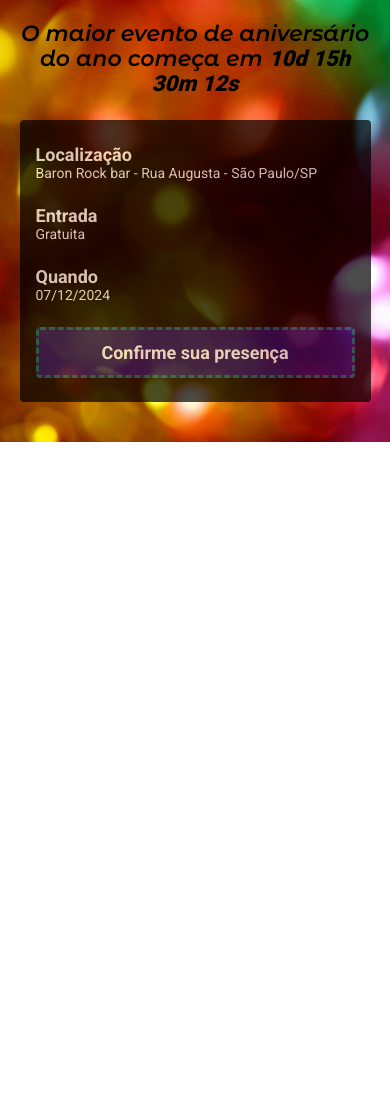
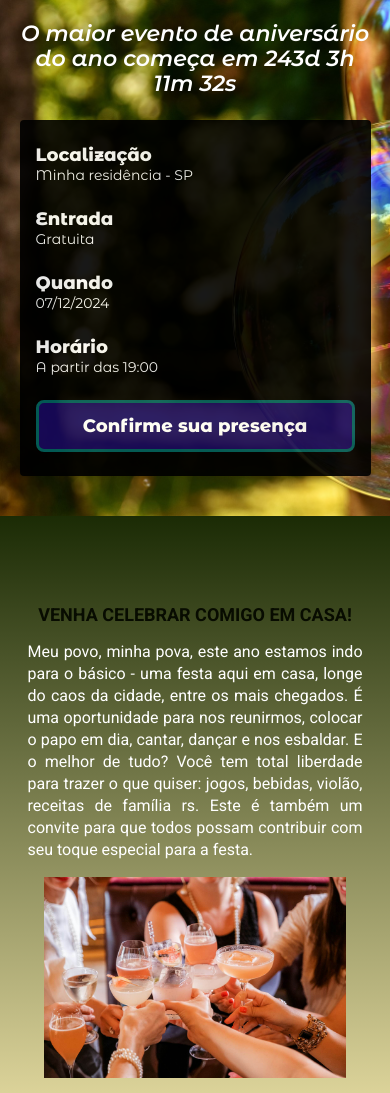
Before and after one commit to raquelbiondi/evento_aniversario, a website built with Parcel: page src/index.html in a window 390 px wide. Shown: the part 113-1206 px from the top of the page. Before the commit the page ends 844 px from the top, so only its background shows below. Built offline with nearby package versions, Linux system fonts and the light colour scheme.

Commit message:
finalizando a responsividade

```diff
--- a/src/index.html
+++ b/src/index.html
@@ -22,7 +22,7 @@
                 <ul class="infos-bar__infos">
                     <li class="infos-bar__infos__item">
                         <b>Localização</b>
-                        Baron Rock bar - Rua Augusta - São Paulo/SP
+                        Minha residência - SP
                     </li>
                     <li class="infos-bar__infos__item"><b>Entrada</b>
                         Gratuita
@@ -30,12 +30,39 @@
                     <li class="infos-bar__infos__item"><b>Quando</b>
                         07/12/2024
                     </li>
+                    <li class="infos-bar__infos__item"><b>Horário</b>
+                        A partir das 19:00
+                    </li>
                 </ul>
                 <a href="#" class="button button--primary">Confirme sua presença</a>
             </div>
         </div>
     </header>
 
+    <section class="event event--introducao event--image-left">
+        <div class="container">
+            <div class="event__details">
+                <h2 class="event__details__title">VENHA CELEBRAR COMIGO EM CASA!</h2>
+                <p class="event__details__description">
+                    Meu povo, minha pova, este ano estamos indo para o básico - uma festa aqui em casa, longe do caos da cidade, entre os mais chegados. É uma oportunidade para nos reunirmos, colocar o papo em dia, cantar, dançar e nos esbaldar. E o melhor de tudo? Você tem total liberdade para trazer o que quiser: jogos, bebidas, violão, receitas de família rs. Este é também um convite para que todos possam contribuir com seu toque especial para a festa.
+                </p>
+            </div>
+            <img class="event__image" src="images/drinks.jpg" alt="imagem de drinks">
+        </div>
+    </section>
+
+    <section class="event event--mais-infos">
+        <div class="container">
+            <div class="event__details">
+                <h2 class="event__details__title">+ INFOS</h2>
+                <p class="event__details__description">
+                    O intuito é fazer uma festa com uma variedade de comes e bebes, pra deixar todo mundo felizz! Já contem com: petiscos, bebidas geladinhas, drinks especiais, docinhos.., BOLO! Estou preparando tudo com muito carinho, como a boa sagitariana que sou. Teremos opções para todo mundo, pra quem é vegano(a)/ vegetariano(a) e pra quem consome carne também. Então, traga sua boa energia e vamos comigo criar um dia memorável!
+                </p>
+            </div>
+            <img class="event__image" src="images/decoracao.jpg" alt="mesa com petiscos">
+        </div>
+    </section>
+
     <script src="scripts/main.js"></script>
 </body>
 </html>
--- a/src/scripts/main.js
+++ b/src/scripts/main.js
@@ -0,0 +1,33 @@
+const dataDoEvento = new Date("Dec 7, 2024 19:00:00");
+const timeStampDoEvento = dataDoEvento.getTime();
+//função do JS pra trabalhar com intervalos
+//configurando um intervalo
+
+const contaAsHoras = setInterval(function() {
+    const agora = new Date();
+    const timeStampAtual = agora.getTime();
+
+    const distanciaAteOEvento = timeStampDoEvento - timeStampAtual;
+
+    const diasEmMs = 1000 * 60 * 60 * 24;
+    const horaEmMs = 1000 * 60 * 60;
+    const minutoEmMs = 1000 * 60;
+
+    const diasAteOEvento = Math.floor (distanciaAteOEvento / diasEmMs); //aqui chegamos na quantidade de dias que faltam até o evento
+    const horasAteOEvento = Math.floor((distanciaAteOEvento % diasEmMs) / horaEmMs); //aqui chegamos nas quantidade de horas que faltam
+    const minutosAteOEvento = Math.floor((distanciaAteOEvento % horaEmMs) / minutoEmMs);
+    const segundosAteOEvento = Math.floor((distanciaAteOEvento % minutoEmMs) / 1000);
+
+    console.log(diasAteOEvento);
+    console.log(horasAteOEvento);
+    console.log(minutosAteOEvento);
+    console.log(segundosAteOEvento);
+
+    document.getElementById('contador').innerHTML = `${diasAteOEvento}d ${horasAteOEvento}h ${minutosAteOEvento}m ${segundosAteOEvento}s`;
+
+    if(distanciaAteOEvento < 0) {
+        clearInterval(contaAsHoras);
+        document.getElementById('contador').innerHTML = '0d 0h 0m 0s | Evento Encerrado';
+    }
+
+}, 1000);
--- a/src/styles/_button.scss
+++ b/src/styles/_button.scss
@@ -7,8 +7,8 @@
     text-decoration: none;
     text-align: center;
     white-space: nowrap;
-    border: 3px dashed variaveis.$corBordaBotao;
-    border-radius: 4px;
+    border: 3px solid variaveis.$corBordaBotao;
+    border-radius: 8px;
 
 //
     &--primary {
--- /dev/null
+++ b/src/styles/_event.scss
@@ -0,0 +1,71 @@
+@use 'variaveis';
+
+.event {
+    padding: 80px 0;
+    font-family: Roboto, sans-serif;
+
+    &--introducao {
+        background-image: linear-gradient(variaveis.$corDeFundo1, variaveis.$corDeFundo2);
+    }
+
+    &--mais-infos {
+        background-image: linear-gradient(variaveis.$corDeFundo2, variaveis.$corDeFundo1);
+    }
+
+    &--image-left {
+        .container {
+            flex-direction: row-reverse;
+        }
+    }
+
+    .container {
+        display: flex;
+        gap: 40px;
+    }
+
+    &__image {
+        max-width: 300px;
+    }
+
+    &__details {
+
+        &__title {
+            font-size: 18px;
+            font-weight: bold;
+            margin-bottom: 16px;
+            color: variaveis.$corTituloSecao;
+        }
+
+        &__description {
+            line-height: 22px;
+            color: variaveis.$corTexto;
+        }
+    }
+
+    @media (max-width: 640px){
+        .container {
+            display: block;
+            padding: 8px;
+        }
+
+        &__image {
+            max-width: 100%;
+            width: 90%;
+            margin: 0 5%;
+        }
+
+        &__details {
+            margin-right: 0;
+            margin-bottom: 16px;
+            text-align: justify;
+
+            &__title{
+                text-align: center;
+            }
+        }
+
+        &--mais-infos{
+            padding-top: 5px;
+        }
+    }
+}
--- a/src/styles/_hero.scss
+++ b/src/styles/_hero.scss
@@ -1,24 +1,28 @@
+@use 'variaveis';
+
 .hero {
     padding-top: 64px;
     padding-bottom: 100px;
-    background-image: url(../images/header4.jpg);
+    background-image: url(../images/header5.jpg);
     background-repeat: no-repeat;
     background-size: cover;
     position: relative;
 
     .container {
         position: relative;
+        font-family: "Montserrat Alternates", sans-serif;
     }
 
     &__text {
         margin-top: 64px;
         margin-bottom: 64px;
-        font-family: "Montserrat Alternates", sans-serif;
         font-size: 40px;
         line-height: 56px;
         font-weight: 800;
         font-style: italic;
         text-align: center;
+        color: variaveis.$corTexto;
+
     }
 
     &__logo {
--- a/src/styles/_infos-bar.scss
+++ b/src/styles/_infos-bar.scss
@@ -5,7 +5,7 @@
     display: flex;
     justify-content: space-between;
     background-color: variaveis.$corInfosBar;
-    opacity: 0.7;
+    opacity: 0.9;
     border-radius: 4px;
 
     &__infos {
--- a/src/styles/_variaveis.scss
+++ b/src/styles/_variaveis.scss
@@ -1,5 +1,10 @@
 $corTexto: #fff;
+$corTituloSecao: #080c01;
+$corTexto2: #366387;
 $corInfosBar: #000;
 $corBordaBotao: #01615D;
 $corFundoBotao: #17085D;
 $corTextoBotao:#38c6c4;
+
+$corDeFundo1: #1b2b05;
+$corDeFundo2: #F5E9AD;
--- a/src/styles/main.scss
+++ b/src/styles/main.scss
@@ -2,12 +2,13 @@
 @use 'hero';
 @use 'button';
 @use 'variaveis';
+@use 'event';
 
 * {
     margin: 0;
     padding: 0;
     box-sizing: border-box;
-    font-family: Roboto, sans-serif;
+
     list-style: none;
 }
 
```
Also changed, not shown: src/images/decoracao.jpg (added), src/images/games.jpg (added), src/images/header5.jpg (added).
